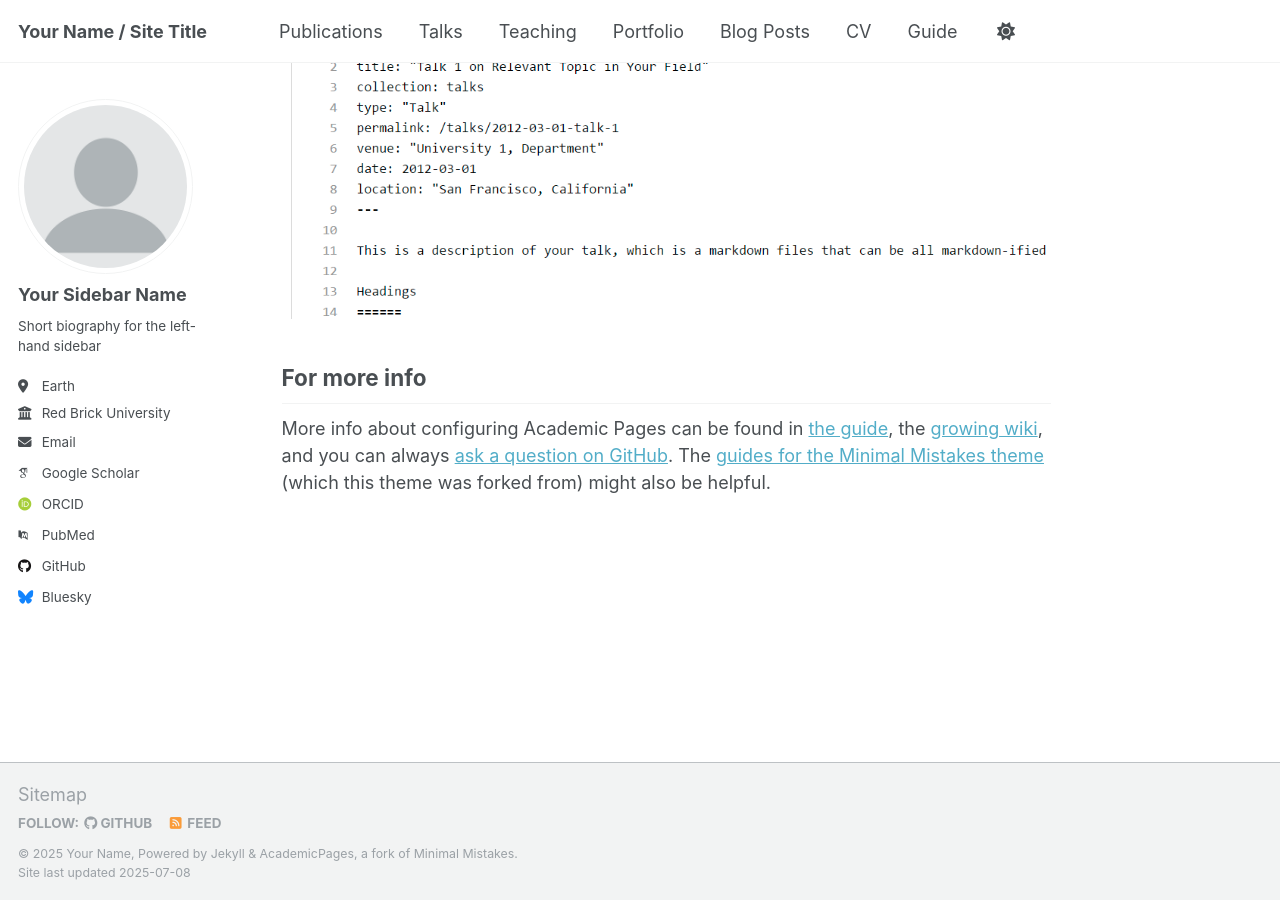
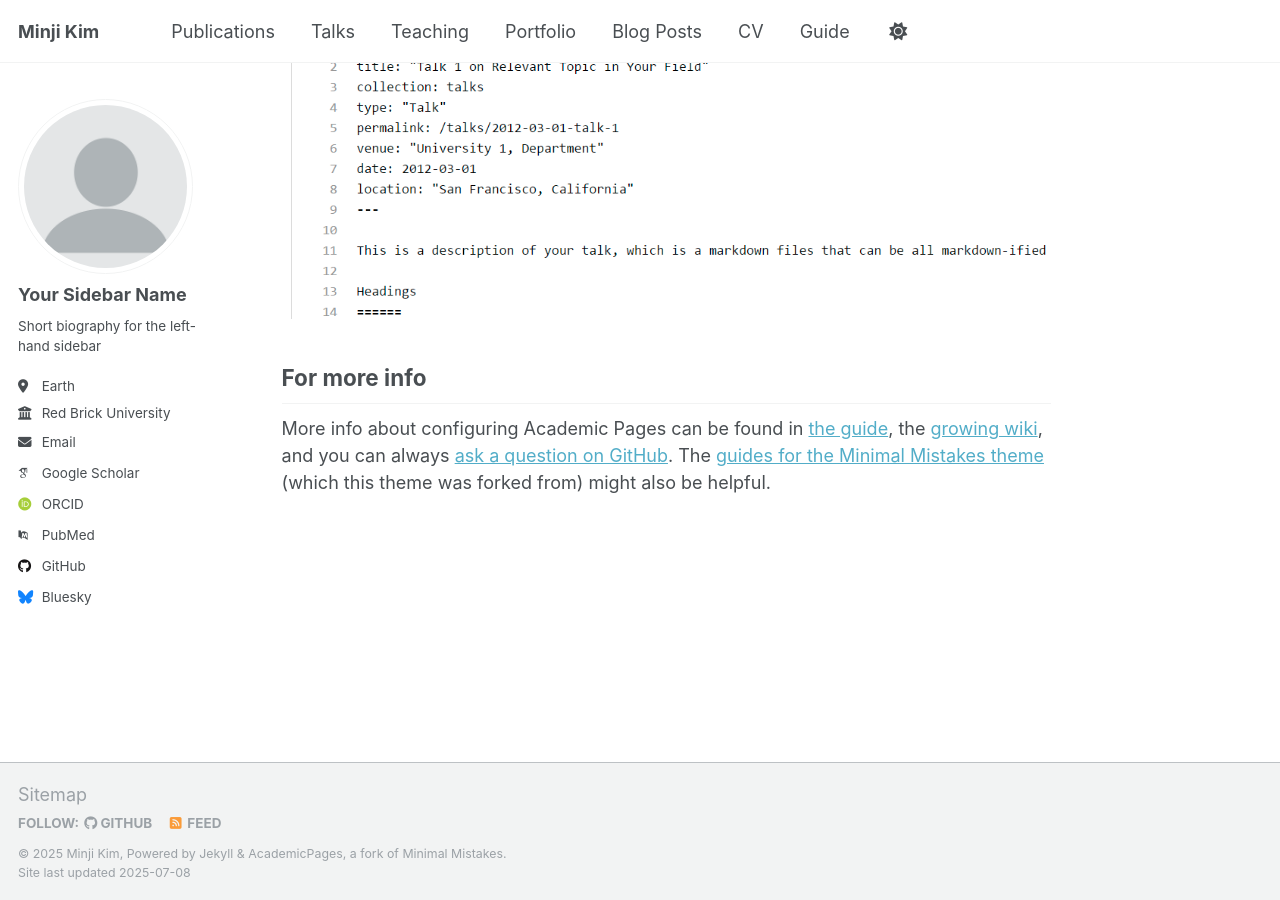
Before and after one commit to minjikim65/minjikim65.github.io, a Jekyll site: the page built from _pages/about.md, in a window 1280 px wide and 900 px high, scrolled down 2880 px. Built offline with Jekyll 4.4.1, drawn with Linux system fonts in a browser that asks for light colours; some web fonts are replaced; a script that is not in the unit is left out.

Commit message:
Update _config.yml

```diff
--- a/_config.yml
+++ b/_config.yml
@@ -9,11 +9,11 @@
 # Basic Site Settings
 locale                   : "en-US"
 site_theme               : "default"
-title                    : "Your Name / Site Title"
+title                    : "Minji Kim"
 title_separator          : "-"
-name                     : &name "Your Name"
-description              : &description "personal description"
-url                      : https://academicpages.github.io # the base hostname & protocol for your site e.g. "https://[your GitHub username].github.io" or if you already have some other page hosted on Github then use "https://[your GitHub username].github.io/[Your Repo Name]"
+name                     : &name "Minji Kim"
+description              : &description "UC Berkeley Statistics Graduate | Marketing Analytics Enthusiast"
+url                      : https://academicpages.github.io # the base hostname & protocol for your site e.g. "https://[your GitHub username].github.io" or if you already have some other page hosted on Github then use "https://minjikim65.github.io"
 baseurl                  : "" # the subpath of your site, e.g. "/blog"
 repository               : "academicpages/academicpages.github.io"
 
```
